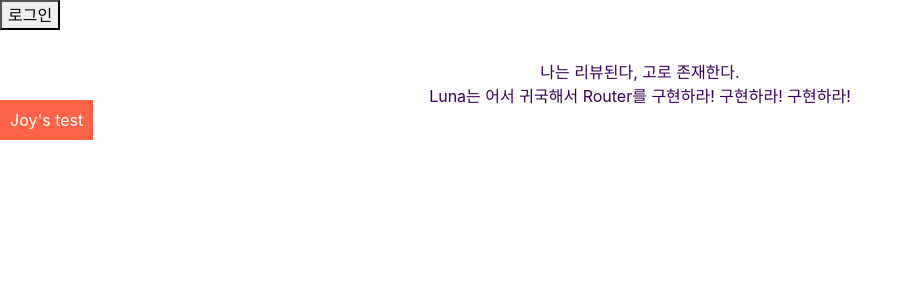
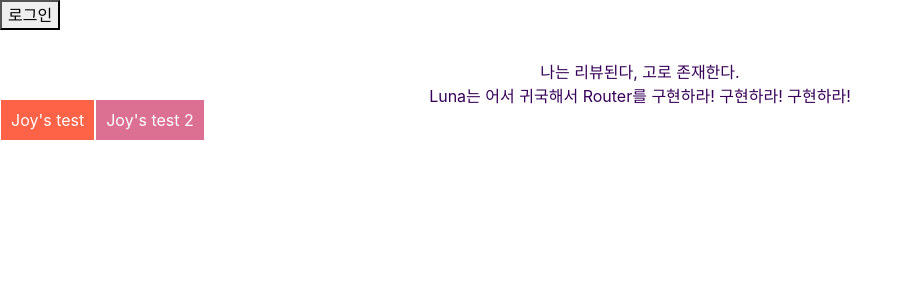
Before and after one commit to Siotz/viewee, a React (Create React App) app: page / in a window 1280 px wide. Shown: the top 300 px of the page, without its empty margins (0-913 px from the left). Built offline with nearby package versions, Linux system fonts and the light colour scheme.

Commit message:
Update Editor Template

```diff
--- a/src/components/EditorTemplate.js
+++ b/src/components/EditorTemplate.js
@@ -1,10 +1,38 @@
 import React, { Component } from 'react'
+import s from '../scss/EditorTemplate.module.scss';
 
 export default class EditorTemplate extends Component {
+    constructor(props) {
+        super(props)
+
+        this.state = {
+            html: ''
+        }
+    }
+
+    handleChange(e) {
+        console.log("onChange");
+    }
+
+    handleSave(e) {
+        console.log(e.previousElementSibling);
+        // this.setState({ html: e.target.value });
+    }
     render() {
         return (
             <div>
                 Editor Template
+                <div className={s.content}
+                    // html={this.state.html}
+                    value={this.state.html}
+                    contentEditable={true}
+                    // name="editor"
+                    // id="editor"
+                    // suppressContentEditableWarning={true}
+                    onChange={e => this.handleChange(e)}>
+                    <p>Write your viewee.</p>
+                </div>
+                <button onClick={this.handleSave}>저장</button>
             </div>
         )
     }
--- a/src/pages/MainPage.js
+++ b/src/pages/MainPage.js
@@ -4,19 +4,27 @@ import { Helmet } from "react-helmet";
 import s from "../scss/MainPage.module.scss";
 import Layout from "../components/Layout";
 import ReviewDetailPage from "./ReviewDetailPage";
+import ReviewEditorPage from "./ReviewEditorPage";
 
 class MainPage extends Component {
     constructor(props) {
         super(props);
 
         this.state = {
-      ReviewDetail: false
+            joy: false,
+            joy2: false
         };
     }
 
-  clickReviewDetail() {
+    clickJoy() {
         this.setState({
-      ReviewDetail: true
+            joy: true
+        });
+    }
+
+    clickJoy2() {
+        this.setState({
+            joy2: true
         });
     }
 
@@ -29,14 +37,17 @@ class MainPage extends Component {
                 </Helmet>
                 <Layout>
                     <div className={s.title}>
-            나는 리뷰된다, 고로 존재한다.
-            <br />
+                        나는 리뷰된다, 고로 존재한다. <br />
                         Luna는 어서 귀국해서 Router를 구현하라! 구현하라! 구현하라!
                     </div>
-          <span onClick={() => this.clickReviewDetail()} className={s.joy}>
+                    <span onClick={() => this.clickJoy()} className={s.joy}>
                         Joy's test
                     </span>
-          {this.state.ReviewDetail ? <ReviewDetailPage /> : null}
+                    <span onClick={() => this.clickJoy2()} className={s.joy2}>
+                        Joy's test 2
+                    </span>
+                    {this.state.joy ? <ReviewDetailPage /> : null}
+                    {this.state.joy2 ? <ReviewEditorPage /> : null}
                 </Layout>
             </>
         );
--- /dev/null
+++ b/src/scss/EditorTemplate.module.scss
@@ -0,0 +1,6 @@
+@import '../common.module.scss';
+
+.content{
+    border: 1px solid saddlebrown;
+    height: 500px;
+}
--- a/src/scss/MainPage.module.scss
+++ b/src/scss/MainPage.module.scss
@@ -3,10 +3,14 @@
   color: rgb(56, 0, 88);
   text-align: center;
 }
-.joy{
+.joy, .joy2{
     background-color: tomato;
     color: white;
     cursor: pointer;
     padding: 10px;
     text-align: center;
+    border: 1px solid white;
 }
+.joy2{
+    background-color: palevioletred;
+}
```
Also changed, not shown: 1 other file (tests, documents, lock files or other folders). Lines whose indentation alone changed are shown as unchanged.
